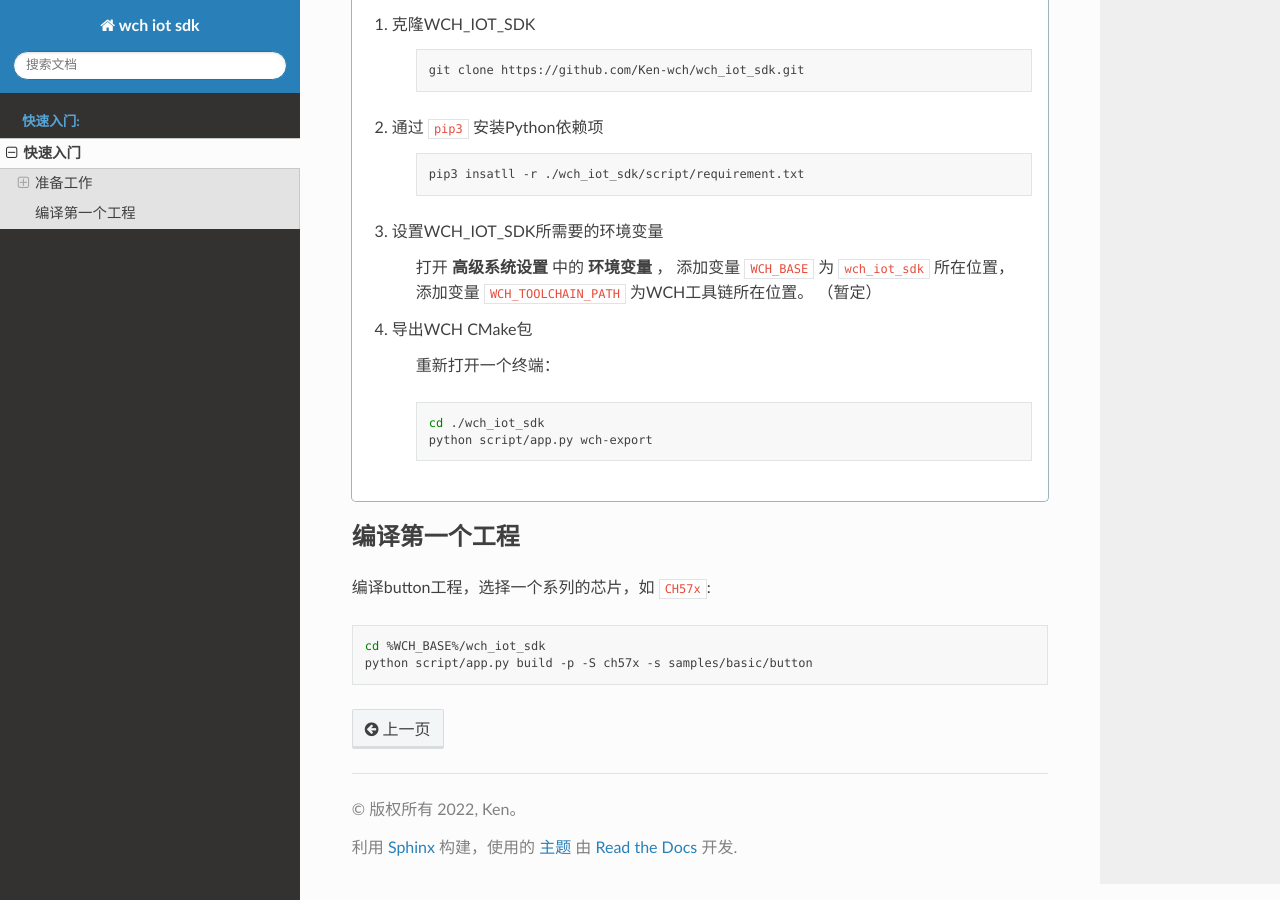
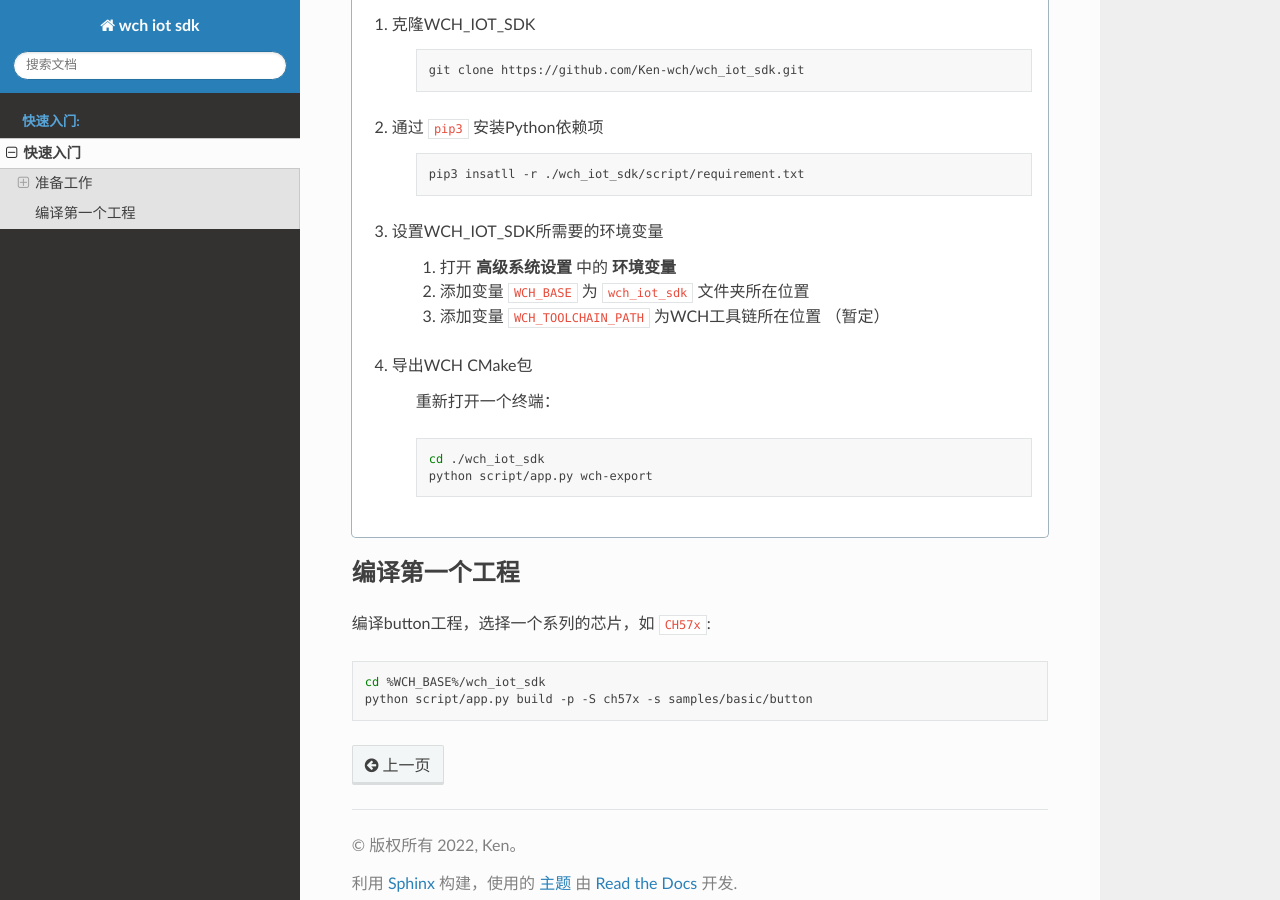
Before and after one commit to zerosensei/wch_iot_sdk, a Sphinx documentation site: the page built from doc/source/getting_started/index.rst, in a window 1280 px wide and 900 px high, scrolled down 1437 px. Built offline with Sphinx 7.4.7 and the Read the Docs theme 2.0.0, drawn with Linux system fonts in a browser that asks for light colours.

Commit message:
doc update

```diff
--- a/doc/source/getting_started/index.rst
+++ b/doc/source/getting_started/index.rst
@@ -97,10 +97,11 @@ WCH_IOT_SDK以及Python依赖项安装
 
         #. 设置WCH_IOT_SDK所需要的环境变量
 
-            打开 **高级系统设置** 中的 **环境变量** ，
-            添加变量 ``WCH_BASE`` 为 ``wch_iot_sdk`` 所在位置，
-            添加变量 ``WCH_TOOLCHAIN_PATH`` 为WCH工具链所在位置。
-            （暂定）
+            #. 打开 **高级系统设置** 中的 **环境变量**
+
+            #. 添加变量 ``WCH_BASE`` 为 ``wch_iot_sdk`` 文件夹所在位置
+
+            #. 添加变量 ``WCH_TOOLCHAIN_PATH`` 为WCH工具链所在位置 （暂定）
 
         #. 导出WCH CMake包
 
```
